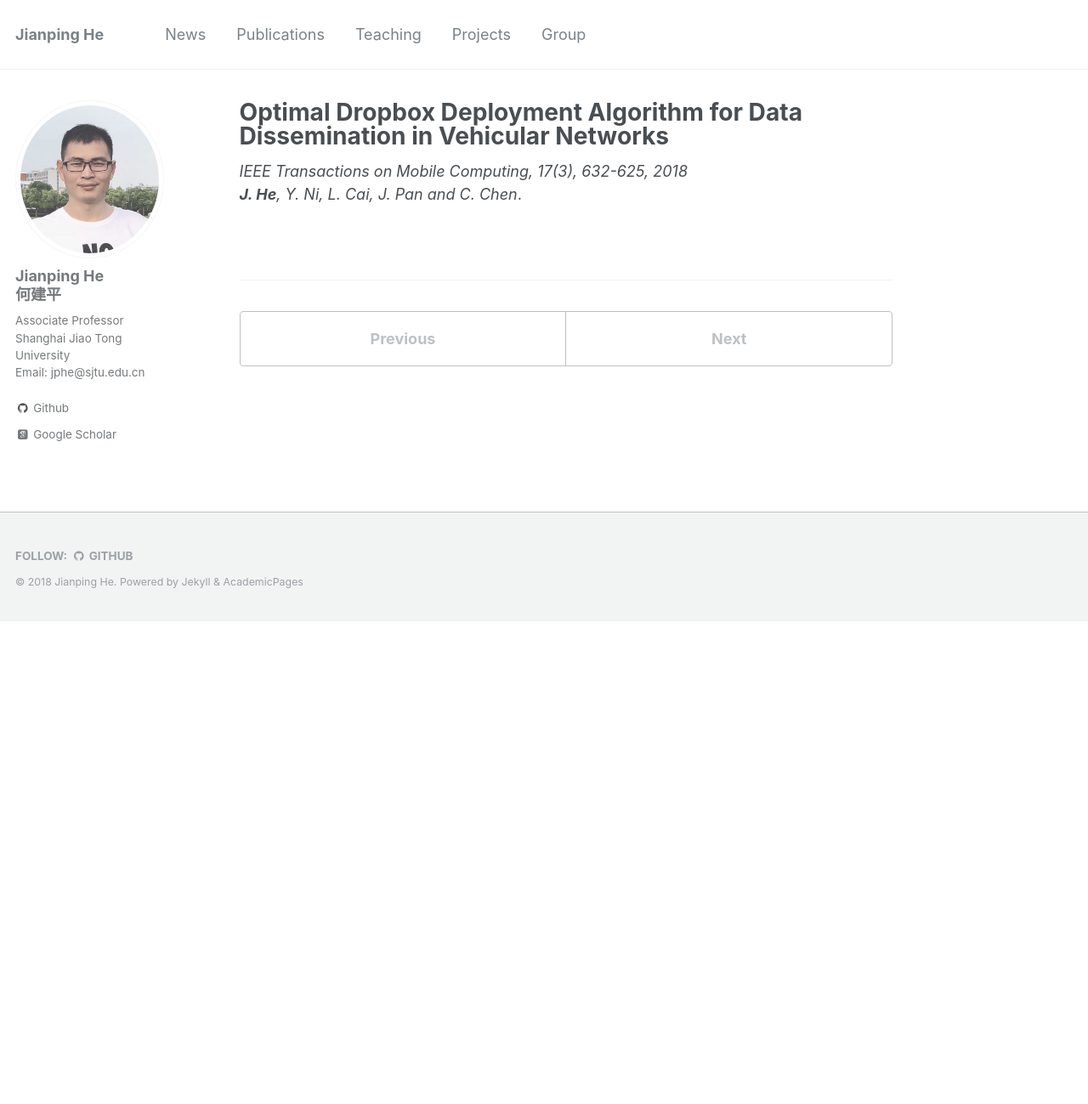
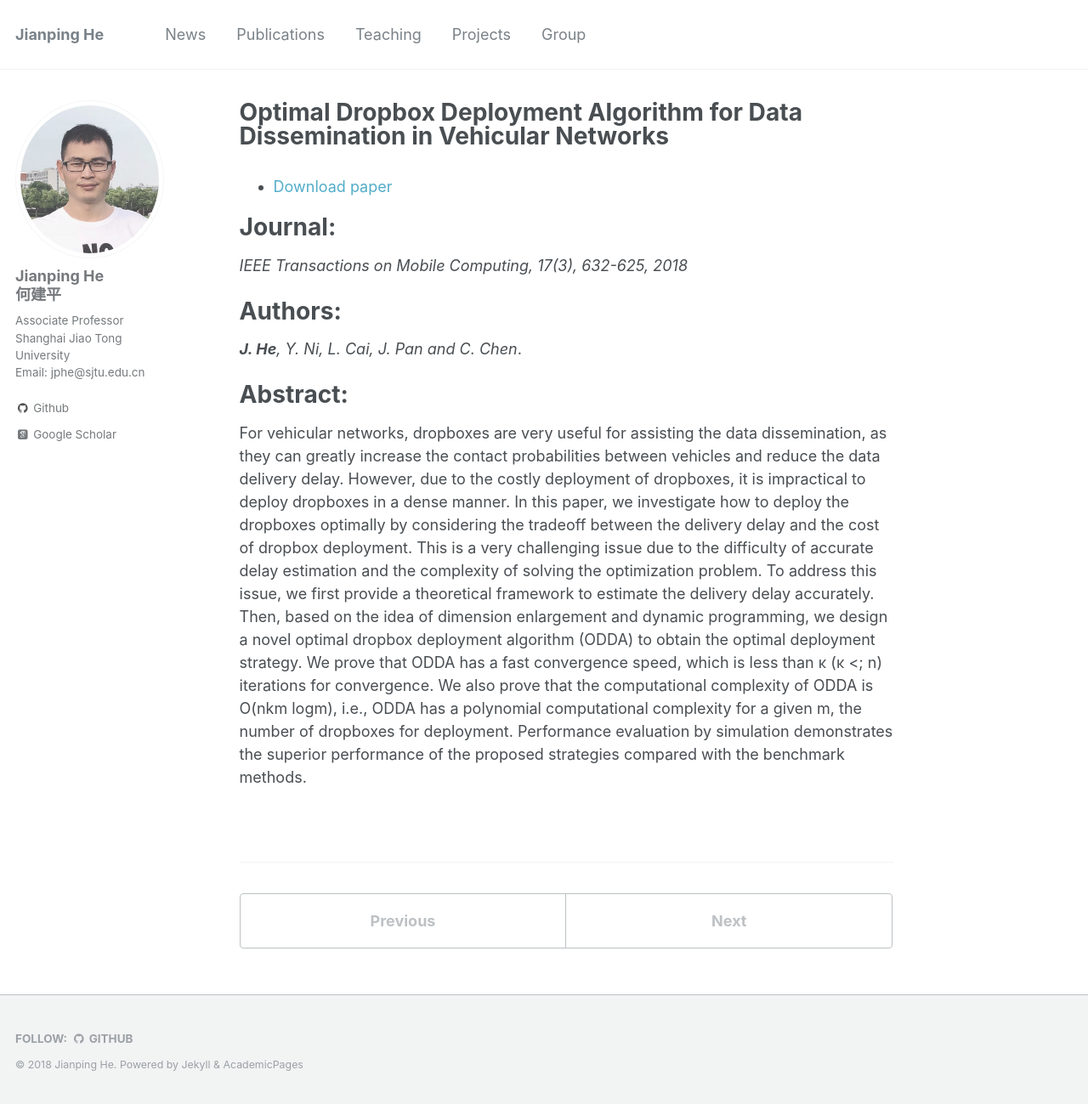
Before and after one commit to jiangshuozz/Jianping-He.github.io, a Jekyll site: the page built from _publications/2018-01-31-Optimal-Dropbox-Deployment-Algorithm.md, in a window 1280 px wide and 1299 px high. Shown: the whole window at 85% size. Built offline with Jekyll 4.4.1, drawn with Linux system fonts in a browser that asks for light colours; some web fonts are replaced.

Commit message:
Update 2018-01-31-Optimal-Dropbox-Deployment-Algorithm.md

```diff
--- a/_publications/2018-01-31-Optimal-Dropbox-Deployment-Algorithm.md
+++ b/_publications/2018-01-31-Optimal-Dropbox-Deployment-Algorithm.md
@@ -2,11 +2,22 @@
 title: "Optimal Dropbox Deployment Algorithm for Data Dissemination in Vehicular Networks"
 collection: publications
 permalink: /publication/2017-07-31-Optimal-Dropbox-Deployment-Algorithm/
-excerpt: '> *IEEE Transactions on Mobile Computing, 17(3), 632-625, 2018*<br>***J. He**, Y. Ni, L. Cai, J. Pan and C. Chen*.'
+excerpt: '> *IEEE Transactions on Mobile Computing, 17(3), 632-645, 2018*<br>***J. He**, Y. Ni, L. Cai, J. Pan and C. Chen*.'
 date: 2018-01-31
 venue: '--'
 #paperurl: ''
 #citation: ''
 ---
+- [Download paper](https://ieeexplore.ieee.org/abstract/document/7997793/)
+
+Journal:
+===
 *IEEE Transactions on Mobile Computing, 17(3), 632-625, 2018*
+
+Authors:
+===
 ***J. He**, Y. Ni, L. Cai, J. Pan and C. Chen*.
+
+Abstract:
+===
+For vehicular networks, dropboxes are very useful for assisting the data dissemination, as they can greatly increase the contact probabilities between vehicles and reduce the data delivery delay. However, due to the costly deployment of dropboxes, it is impractical to deploy dropboxes in a dense manner. In this paper, we investigate how to deploy the dropboxes optimally by considering the tradeoff between the delivery delay and the cost of dropbox deployment. This is a very challenging issue due to the difficulty of accurate delay estimation and the complexity of solving the optimization problem. To address this issue, we first provide a theoretical framework to estimate the delivery delay accurately. Then, based on the idea of dimension enlargement and dynamic programming, we design a novel optimal dropbox deployment algorithm (ODDA) to obtain the optimal deployment strategy. We prove that ODDA has a fast convergence speed, which is less than κ (κ <; n) iterations for convergence. We also prove that the computational complexity of ODDA is O(nkm logm), i.e., ODDA has a polynomial computational complexity for a given m, the number of dropboxes for deployment. Performance evaluation by simulation demonstrates the superior performance of the proposed strategies compared with the benchmark methods.
```
